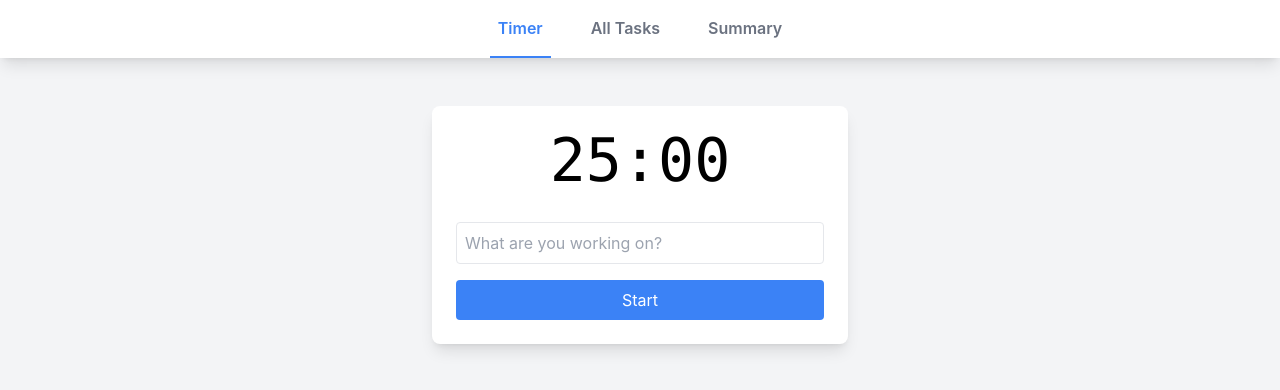
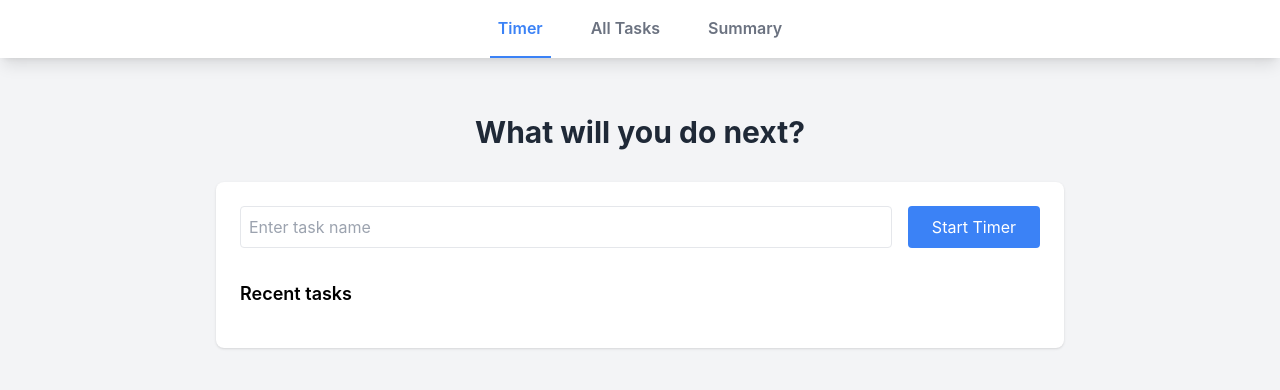
Before and after one commit to evelynso2024/TimeWell, a React (Create React App) app: page / in a window 1280 px wide. Shown: the top 390 px of the page. Built offline with nearby package versions, Linux system fonts and the light colour scheme; the HTML template or start-up script is replaced by a standard one.

Commit message:
Update Timer.js

```diff
--- a/src/components/Timer.js
+++ b/src/components/Timer.js
@@ -1,38 +1,64 @@
 import React, { useState, useEffect } from 'react';
 import { useNavigate } from 'react-router-dom';
+import timerSound from '../sounds/timer-sound.mp3'; // Make sure this file exists in your project
 
 function Timer() {
-  const [timeLeft, setTimeLeft] = useState(25 * 60);
-  const [isRunning, setIsRunning] = useState(false);
+  const [isTimerActive, setIsTimerActive] = useState(false);
   const [task, setTask] = useState('');
+  const [startTime, setStartTime] = useState(null);
+  const [elapsedTime, setElapsedTime] = useState(0);
+  const [recentTasks, setRecentTasks] = useState([]);
   const navigate = useNavigate();
+  const audio = new Audio(timerSound);
 
+  // Load recent tasks
   useEffect(() => {
-    let timer;
-    if (isRunning && timeLeft > 0) {
-      timer = setInterval(() => {
-        setTimeLeft(timeLeft - 1);
+    const allTasks = JSON.parse(localStorage.getItem('allTasks') || '[]');
+    setRecentTasks(allTasks.slice(-5).reverse()); // Get last 5 tasks, most recent first
+  }, []);
+
+  // Handle timer
+  useEffect(() => {
+    let intervalId;
+    if (isTimerActive) {
+      intervalId = setInterval(() => {
+        setElapsedTime(Math.floor((Date.now() - startTime) / 1000));
       }, 1000);
-    } else if (timeLeft === 0) {
-      setIsRunning(false);
+    }
+    return () => clearInterval(intervalId);
+  }, [isTimerActive, startTime]);
+
+  const startTimer = (e) => {
+    e.preventDefault(); // Prevent form submission
+    if (!task.trim()) return;
+
+    audio.play();
+    setIsTimerActive(true);
+    setStartTime(Date.now());
+  };
+
+  const endTimer = () => {
+    audio.play();
+    setIsTimerActive(false);
+
     const newTask = {
       id: Date.now(),
       name: task,
-        duration: 25 * 60,
+      duration: elapsedTime,
       timestamp: new Date().toISOString(),
       leverage: 'High'
     };
+
     const existingTasks = JSON.parse(localStorage.getItem('allTasks') || '[]');
     localStorage.setItem('allTasks', JSON.stringify([...existingTasks, newTask]));
-      navigate('/all-tasks');
-    }
-    return () => clearInterval(timer);
-  }, [isRunning, timeLeft, task, navigate]);
 
-  const startTimer = () => {
-    if (task.trim()) {
-      setIsRunning(true);
-    }
+    // Reset states
+    setTask('');
+    setElapsedTime(0);
+    setStartTime(null);
+
+    // Update recent tasks
+    setRecentTasks([newTask, ...recentTasks.slice(0, 4)]);
   };
 
   const formatTime = (seconds) => {
@@ -41,40 +67,63 @@ function Timer() {
     return `${mins}:${secs.toString().padStart(2, '0')}`;
   };
 
-  const handleKeyPress = (e) => {
-    if (e.key === 'Enter') {
-      startTimer();
-    }
-  };
+  return (
+    <div className="max-w-4xl mx-auto p-6">
+      <h1 className="text-3xl font-bold text-center mb-8 text-gray-800">
+        What will you do next?
+      </h1>
 
-  return (
-    <div className="container mx-auto p-4 max-w-md">
-      <div className="bg-white rounded-lg shadow-lg p-6">
-        <div className="text-6xl text-center mb-8 font-mono">
-          {formatTime(timeLeft)}
-        </div>
+      {!isTimerActive ? (
+        <div className="bg-white rounded-lg shadow p-6">
+          <form onSubmit={startTimer} className="mb-6">
+            <div className="flex gap-4">
               <input
                 type="text"
                 value={task}
                 onChange={(e) => setTask(e.target.value)}
-          onKeyPress={handleKeyPress}
-          placeholder="What are you working on?"
-          className="w-full p-2 mb-4 border rounded"
-          disabled={isRunning}
+                placeholder="Enter task name"
+                className="flex-1 p-2 border rounded focus:outline-none focus:border-blue-500"
               />
-        {!isRunning ? (
               <button
-            onClick={startTimer}
-            className="w-full p-2 bg-blue-500 text-white rounded hover:bg-blue-600"
+                type="submit"
+                className="bg-blue-500 text-white px-6 py-2 rounded hover:bg-blue-600"
               >
-            Start
+                Start Timer
               </button>
+            </div>
+          </form>
+
+          {/* Recent Tasks */}
+          <div className="mt-8">
+            <h2 className="text-lg font-semibold mb-4">Recent tasks</h2>
+            <ul className="space-y-2">
+              {recentTasks.map((task) => (
+                <li
+                  key={task.id}
+                  className="text-gray-600 hover:text-gray-800"
+                >
+                  {task.name}
+                </li>
+              ))}
+            </ul>
+          </div>
+        </div>
       ) : (
-          <div className="text-center text-gray-600">
-            Focus on your task...
+        <div className="bg-white rounded-lg shadow p-6 text-center">
+          <div className="text-4xl font-bold mb-4 text-gray-800">
+            {task}
+          </div>
+          <div className="text-3xl font-mono mb-6 text-gray-600">
+            {formatTime(elapsedTime)}
+          </div>
+          <button
+            onClick={endTimer}
+            className="bg-red-500 text-white px-8 py-3 rounded hover:bg-red-600"
+          >
+            End Timer
+          </button>
         </div>
       )}
-      </div>
     </div>
   );
 }
```
Lines whose indentation alone changed are shown as unchanged.
